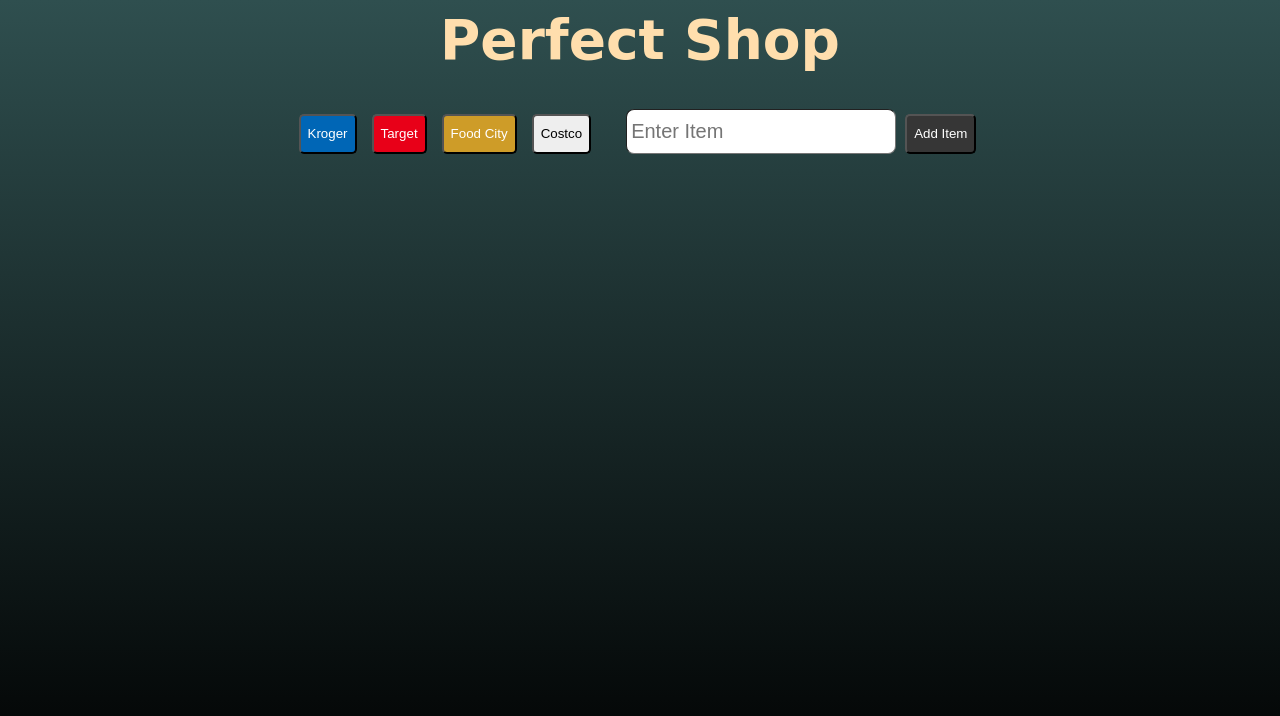
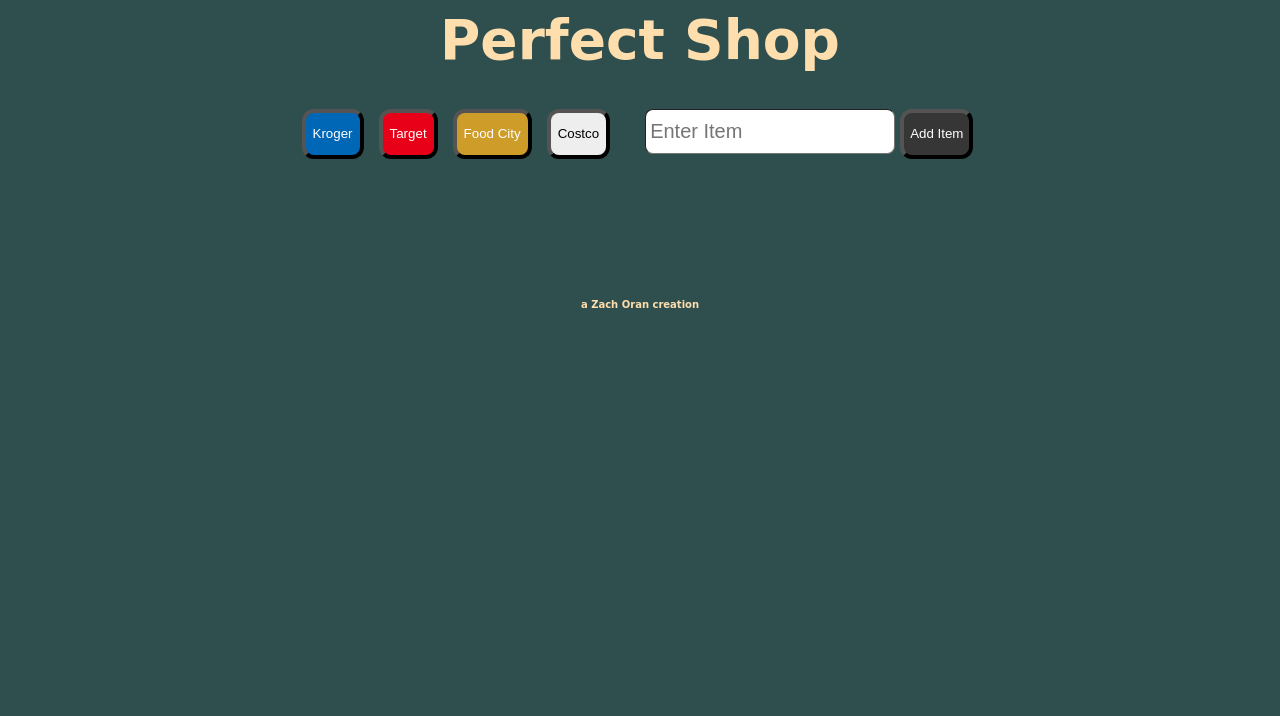
Before and after one commit to zachoran/perfect-shop, a plain HTML site: page index.html in a window 1280 px wide. Drawn offline with Linux system fonts and the light colour scheme.

Commit message:
refined css and updated styling

```diff
--- a/index.html
+++ b/index.html
@@ -5,14 +5,14 @@
 <html id="html">
     <header id="page-title">Perfect Shop</header>
     <body id="body">
-        <div id="control-board-div">
+        <div id="control-board">
             <button id="kroger-button"  class="shop-buttons">Kroger</button>
             <button id="target-button" class="shop-buttons">Target</button>
             <button id="food-city-button" class="shop-buttons">Food City</button>
             <button id="costco-button" class="shop-buttons">Costco</button>
-            <div>
+            <div id="input-board">
                 <input id="item-input-blank" type="text" placeholder="Enter Item">
-                <button id="add-item-button" class="shop-buttons">Add Item</button>
+                <button id="add-item-button">Add Item</button>
             </div>
         </div>
         <div>
@@ -31,4 +31,5 @@
         <script src="perfect-shop.js"></script>
         <link rel="stylesheet" href="perfect-shop.css">
     </body>
+    <footer id="footer">a Zach Oran creation</footer>
 </html>
--- a/perfect-shop.css
+++ b/perfect-shop.css
@@ -4,11 +4,10 @@
     height: 100%;
     width: 100%;
     background: rgb(47,79,79);
-    background: linear-gradient(180deg, rgba(47,79,79,1) 0%, rgba(0,0,0,1) 100%);
 }
 
 #body {
-    min-width: 420px;
+    min-width: 378px;
 }
 
 #page-title {
@@ -21,7 +20,7 @@
     padding-bottom: 25px;
 }
 
-#control-board-div {
+#control-board {
     display: flex;
     justify-content: center;
     align-items: baseline;
@@ -29,24 +28,12 @@
 }
 
 .shop-buttons {
-    border-radius: 5px;
-    height: 40px;
+    border-radius: 12px;
+    border-width: 4px;
+    height: 50px;
     padding: 0px 7px 0px 7px;
     margin-left: 15px;
     margin-bottom: 15px;
-}
-
-.shop-lists {
-    background: rgba(0, 0, 0, 0.5);
-    border-radius: 25px;
-    display: grid;
-    justify-content: space-evenly;
-    text-align: center;
-    font-family: Arial, Helvetica, sans-serif;
-    font-size: 25px;
-    padding: 0;
-    list-style: none;
-    width: 100%;
 }
 
 #kroger-button {
@@ -68,6 +55,46 @@
     background-color: rgb(238, 238, 238);
     color: black;
     margin-right: 15px;
+}
+
+#input-board {
+    display: flex;
+    justify-content: center;
+    align-items: baseline;
+    flex-wrap: wrap;
+}
+
+#item-input-blank {
+    border-radius: 8px;
+    border-width: 1px;
+    padding: 4px;
+    margin-left: 20px;
+    margin-top: 12px;
+    height: 35px;
+    width: 240px;
+    font-size: 20px;
+}
+
+#add-item-button {
+    background-color: rgb(54, 54, 54);
+    color: white;
+    border-radius: 12px;
+    border-width: 4px;
+    height: 50px;
+    margin-left: 5px;
+    margin-right: 20px;
+}
+
+.shop-lists {
+    background: rgba(0, 0, 0, 0.5);
+    border-radius: 25px;
+    display: grid;
+    justify-content: space-evenly;
+    font-family: Arial, Helvetica, sans-serif;
+    font-size: 25px;
+    padding: 0;
+    list-style: none;
+    width: 100%;
 }
 
 #kroger-item-list {
@@ -93,32 +120,26 @@
 
 .checkbox {
     margin-left: 30px;
+    transform: scale(2);
 }
 
 .remove-button {
     background-color: rgb(54, 54, 54);
     color: white;
-    border-radius: 5px;
+    border-radius: 10px;
+    border-width: 4px;
+    height: 40px;
     margin-left: 30px;
 }
 
-#item-input-blank {
-    border-radius: 8px;
-    border-width: 1px;
-    padding: 4px;
-    margin-left: 20px;
-    margin-top: 12px;
-    height: 35px;
-    width: 260px;
-    font-size: 20px;
-}
-
-#add-item-button {
-    background-color: rgb(54, 54, 54);
-    color: white;
-    border-radius: 5px;
-    margin-left: 5px;
-    margin-right: 20px;
+#footer {
+    display: flex;
+    justify-content: center;
+    font-family: cursive;
+    color: #ffdead;
+    font-weight: bolder;
+    font-size: 10px;
+    padding-bottom: 25px;
 }
 
 /* @media screen and (min-width: 768px) {
```
